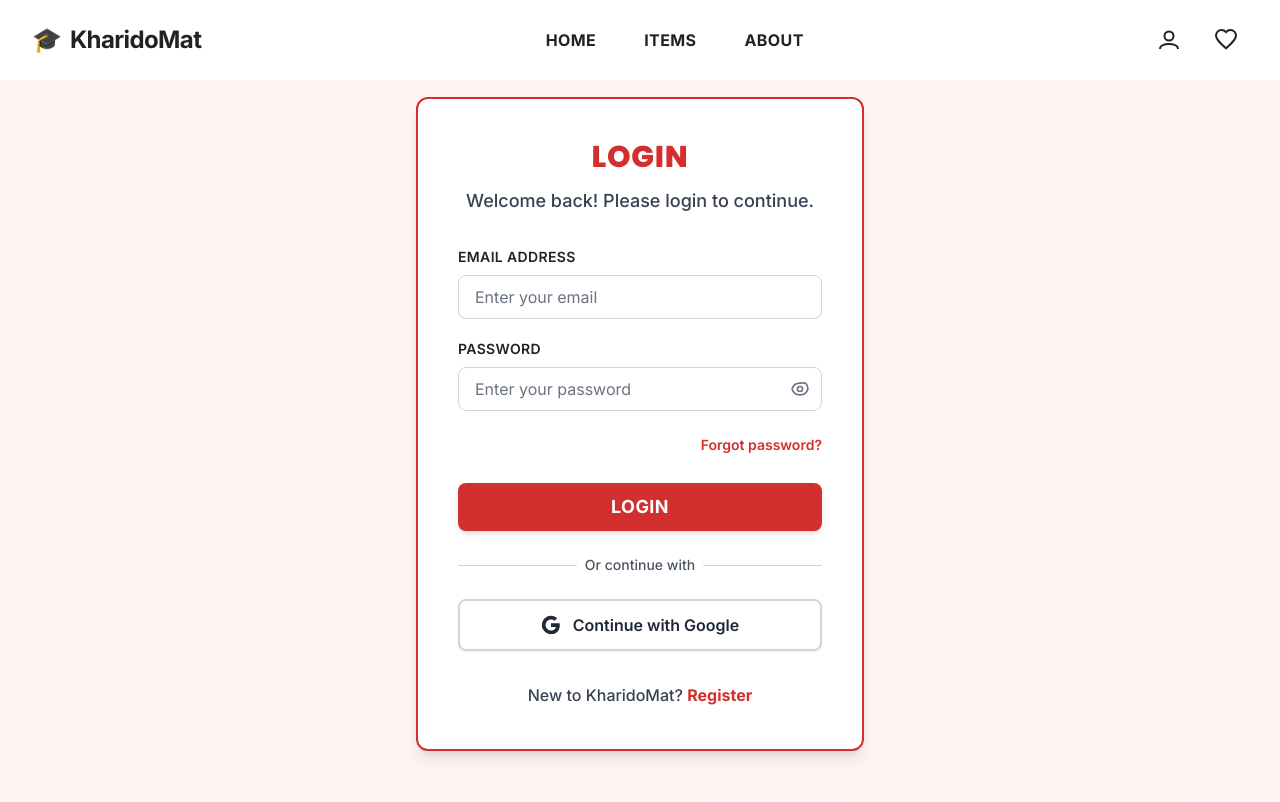
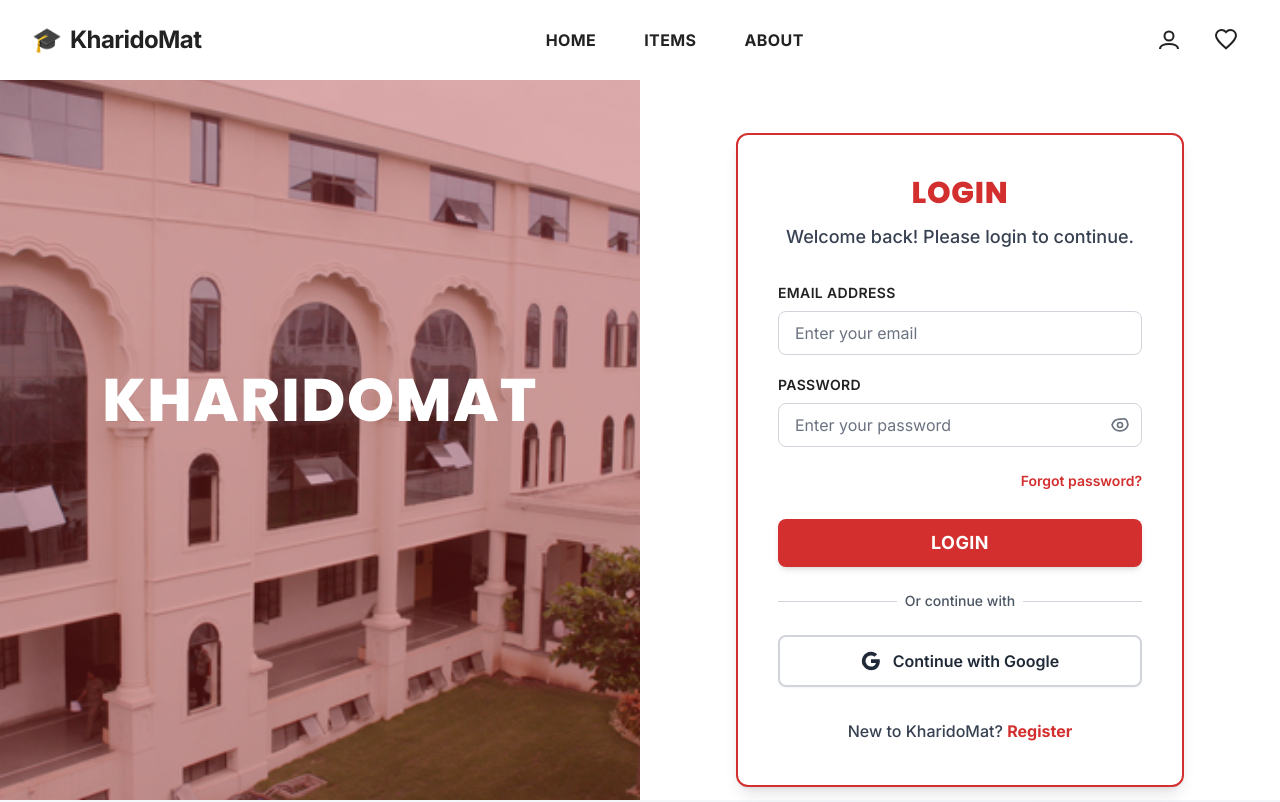
Before and after one commit to RuchaChavan21/kharidomat-frontend, a React (Vite) app: page /login in a window 1280 px wide. Shown: the top 802 px of the page. Built offline with nearby package versions, Linux system fonts and the light colour scheme.

Commit message:
changed the layout

```diff
--- a/src/pages/Login.jsx
+++ b/src/pages/Login.jsx
@@ -4,6 +4,7 @@ import { useNavigate, Link } from "react-router-dom";
 import { motion } from "framer-motion";
 import API from "../services/api";
 import ProfileCompletionPopup from "../components/ProfileCompletionModal"; // Update the path if needed
+import heroImg from '../assets/mitaoe.jpg'; // Import the same image from About page
 
 
 const Login = () => {
@@ -59,8 +60,26 @@ const Login = () => {
 
 
   return (
-    // Added pt-20 to push content down below the fixed Navbar
-    <div className="min-h-screen flex items-center justify-center bg-[#fff3f3] px-4 pt-20 pb-8 font-sans">
+    <div className="min-h-screen flex flex-col md:flex-row font-sans">
+      {/* Left Half – Branding with Background Image */}
+      <div
+        className="md:w-1/2 w-full flex items-center justify-center px-4 py-20 md:py-0 relative overflow-hidden"
+        style={{
+          backgroundImage: `url(${heroImg})`,
+          backgroundSize: 'cover',
+          backgroundPosition: 'center',
+          backgroundRepeat: 'no-repeat'
+        }}
+      >
+        {/* Overlay for better text readability */}
+        <div className="absolute inset-0 bg-[#D32F2F] bg-opacity-30"></div>
+        <h1 className="text-4xl md:text-6xl font-extrabold text-white text-center tracking-wide uppercase relative z-10">
+          KharidoMat
+        </h1>
+      </div>
+
+      {/* Right Half – Login Box */}
+      <div className="md:w-1/2 w-full flex items-center justify-center px-4 py-20 md:py-0 bg-white" style={{ paddingTop: '120px' }}>
         <motion.div
           initial={{ opacity: 0, y: 50 }}
           animate={{ opacity: 1, y: 0 }}
@@ -175,6 +194,7 @@ const Login = () => {
         </div>
         </motion.div>
       </div>
+    </div>
   );
 };
 
--- a/src/pages/Register.jsx
+++ b/src/pages/Register.jsx
@@ -2,6 +2,7 @@ import React, { useState, useEffect } from "react";
 import { motion, AnimatePresence } from "framer-motion";
 import { Link } from "react-router-dom"; // Import Link for consistent navigation
 import API from "../services/api"; // Assuming your API service is set up
+import heroImg from '../assets/mitaoe.jpg'; // Import the same image from About page
 
 const Register = () => {
   // --- STATE MANAGEMENT ---
@@ -169,8 +170,26 @@ const Register = () => {
   };
 
   return (
-    // Added pt-20 to push content down below fixed Navbar (similar to Login page)
-    <div className="min-h-screen flex items-center justify-center bg-[#fff3f3] px-4 py-8 pt-20 font-sans">
+    <div className="min-h-screen flex flex-col md:flex-row font-sans">
+      {/* Left Half – Branding with Background Image */}
+      <div
+        className="md:w-1/2 w-full flex items-center justify-center px-4 py-20 md:py-0 relative overflow-hidden"
+        style={{
+          backgroundImage: `url(${heroImg})`,
+          backgroundSize: 'cover',
+          backgroundPosition: 'center',
+          backgroundRepeat: 'no-repeat'
+        }}
+      >
+        {/* Overlay for better text readability */}
+        <div className="absolute inset-0 bg-[#D32F2F] bg-opacity-30"></div>
+        <h1 className="text-4xl md:text-6xl font-extrabold text-white text-center tracking-wide uppercase relative z-10">
+          KharidoMat
+        </h1>
+      </div>
+
+      {/* Right Half – Register Box */}
+      <div className="md:w-1/2 w-full flex items-center justify-center px-4 py-20 md:py-0 bg-white" style={{ paddingTop: '120px' }}>
         <motion.div
           initial={{ opacity: 0, y: 50 }}
           animate={{ opacity: 1, y: 0 }}
@@ -424,6 +443,7 @@ const Register = () => {
         </div>
         </motion.div>
       </div>
+    </div>
   );
 };
 
```
Lines whose indentation alone changed are shown as unchanged.
